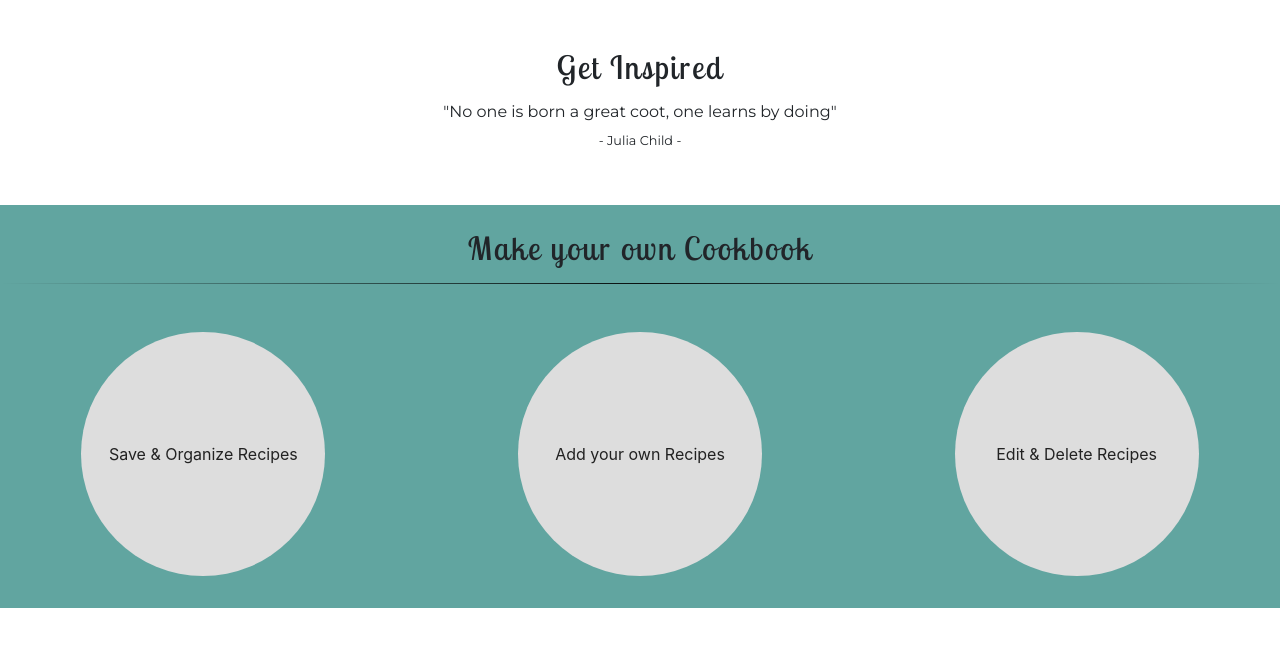
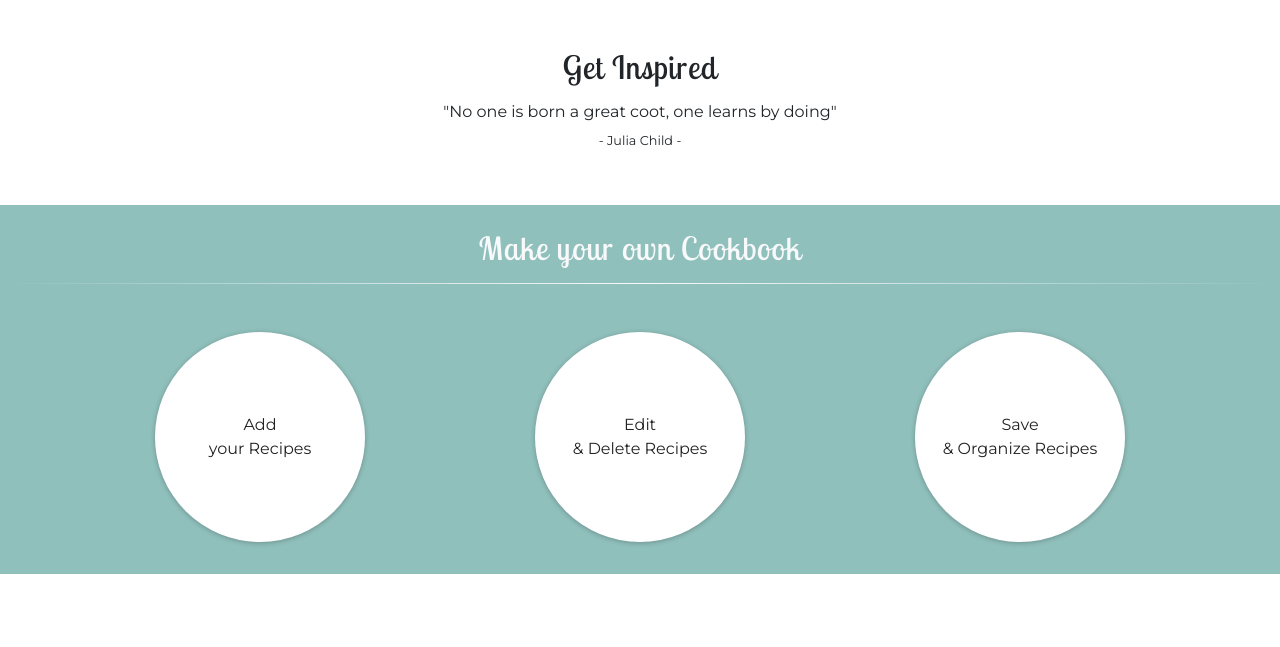
Before and after one commit to Camila-Ribeiro/My-Cookbook_Milestone-Project, a Flask app: page / in a window 1280 px wide. Shown: the part 56-703 px from the top of the page. Run offline with Flask 2, Linux system fonts and the light colour scheme; data that the repository does not hold is empty; some libraries are stand-ins or nearby versions.

Commit message:
refactoring styles on style.css and minor changes on templates

```diff
--- a/static/css/styles.css
+++ b/static/css/styles.css
@@ -1,10 +1,15 @@
 @import url('https://fonts.googleapis.com/css2?family=Lobster+Two&family=Montserrat&family=Open+Sans&display=swap');
 
+h1{
+    font-size: 2em;
+}
+
 h1,h2 {
-  font-size: 2em;
   font-family: 'Lobster Two', cursive;
-  letter-spacing: 2px;
+  letter-spacing: 1px;
 }
+
+
 h6 {
     font-family: 'Montserrat', sans-serif;
 }
@@ -15,23 +20,27 @@ p {
 hr {
     border: 0;
     height: 1px;
-    background-image: linear-gradient(to right, rgba(0, 0, 0, 0), rgba(0, 0, 0, 0.9), rgba(0, 0, 0, 0));
+    background-image: linear-gradient(to right, rgba(0, 0, 0, 0), #f8f9fa, rgba(0, 0, 0, 0));
 }
-
 img.on-inview {
   width: 100%;
   height: 300px;
   object-fit: cover;
   padding: 10px;
 }
-
 .slick-prev:before,
 .slick-next:before {
   color: #383b3f;
 }
 /* --------------------- index */
 .own-cookbook {
-    background-color: #61a5a0;
+    background-color:rgba(97, 165, 160, 0.7);
+}
+.own-cookbook h2 {
+    color: #f8f9fa;
+}
+.title-padding {
+    padding-left: 10px;
 }
 /* --------------------- all-recipes */
 .center-text {
@@ -47,6 +56,7 @@ img.on-inview {
   background-image: url(../img/cooking.jpg);
   background-size: cover;
   background-repeat: no-repeat;
+  padding: 100px;
 }
 .cuisines {
   margin-top: 450px;
@@ -74,10 +84,9 @@ img.on-inview {
   position: relative;
   background-color: hsla(0, 0%, 0%, 0.39);
   background-position: center;
-  float: right;
-  margin-top: 200px;
-  margin-right: 300px;
-  padding: 30px 50px;
+  display: block;
+  margin: 0 auto;
+  width: 500px;
 }
 .btn-color {
   background-color: #61a5a0;
@@ -105,9 +114,12 @@ img.on-inview {
   width: 60%;
   height: 0;
   border-radius: 50%;
-  background-color: #ddd;
+  background-color: #fff;
   content: "";
   margin: 0 auto;
+  -webkit-box-shadow: 0 1px 5px rgba(8, 8, 8, 0.25);
+    -moz-box-shadow: 0 1px 5px rgba(8, 8, 8, 0.25);
+    box-shadow: 0 1px 5px rgba(8, 8, 8, 0.25);
 }
 
 .circle__inner {
@@ -129,6 +141,8 @@ img.on-inview {
   display: table-cell;
   padding: 1em;
   vertical-align: middle;
+  font-family: 'Montserrat', sans-serif;
+
 }
 
 @media (min-width: 480px) {
--- a/templates/all-recipes.html
+++ b/templates/all-recipes.html
@@ -5,11 +5,11 @@
     <div class="img-hero">
         <section class="jumbotron">
             <div class="row">
-                <select name="categories" id="category">
+                <select class="mr-5" name="categories" id="category">
                   <option value="ketogenic">Ketogenic</option>
                   <option value="vegetarian">Vegetarian</option>
                 </select>
-                <div class="dropdown">
+                <div class="dropdown mr-5">
                   <button
                     class="btn btn-secondary dropdown-toggle"
                     type="button"
--- a/templates/index.html
+++ b/templates/index.html
@@ -11,7 +11,7 @@
       {% for recipe in recipes %}
       <div>
         <img src="{{ recipe.image }}" class="on-inview" alt="..." />
-        <p>{{ recipe.title }}</p>
+        <p class="title-padding">{{ recipe.title }}</p>
       </div>
       {% endfor %}
     </div>
@@ -22,12 +22,13 @@
     <h2 class="text-center pt-4">Make your own Cookbook</h2>
     <hr />
     <!-- https://codepen.io/cbracco/pen/qnduh -->
+    <div class="container">
       <div class="row">
         <div class="col-4">
           <div class="circle">
             <div class="circle__inner">
               <div class="circle__wrapper">
-            <div class="circle__content">Save & Organize Recipes</div>
+                <div class="circle__content">Add <br />your Recipes</div>
               </div>
             </div>
           </div>
@@ -36,7 +37,10 @@
           <div class="circle">
             <div class="circle__inner">
               <div class="circle__wrapper">
-            <div class="circle__content">Add your own Recipes</div>
+                <div class="circle__content">
+                  Edit <br />
+                  & Delete Recipes
+                </div>
               </div>
             </div>
           </div>
@@ -45,14 +49,14 @@
           <div class="circle">
             <div class="circle__inner">
               <div class="circle__wrapper">
-            <div class="circle__content">Edit & Delete Recipes</div>
+                <div class="circle__content">Save <br />& Organize Recipes</div>
+              </div>
             </div>
           </div>
         </div>
       </div>
     </div>
   </section>
-
 </div>
 
 {% endblock %}
--- a/templates/register.html
+++ b/templates/register.html
@@ -20,6 +20,9 @@
                     <!-- <label for="exampleInputPassword1">Confirm Password</label> -->
                     <input type="password" class="form-control" id="exampleInputPassword1" placeholder="Confirm Password">
                     </div>
+                <div class="form-group">
+                    <p>Already registered? <a href="{{url_for('get_signIn')}}">Click Here to Sign In.</a> </p>
+                </div>
                 <button type="submit" class="btn btn-color">Register Account</button>
                 <button type="submit" class="btn btn-color">Cancel</button>
             </form>
```
Also changed, not shown: templates/sign-in.html (+3 -4 lines). Lines whose indentation alone changed are shown as unchanged.
